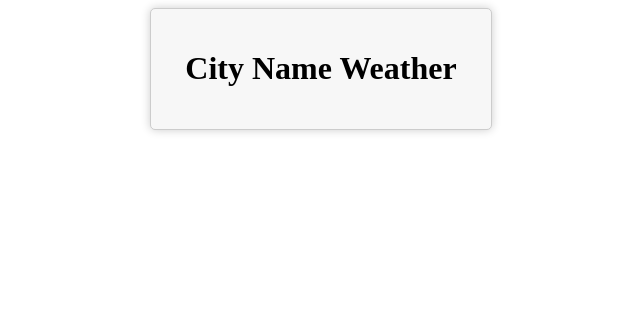
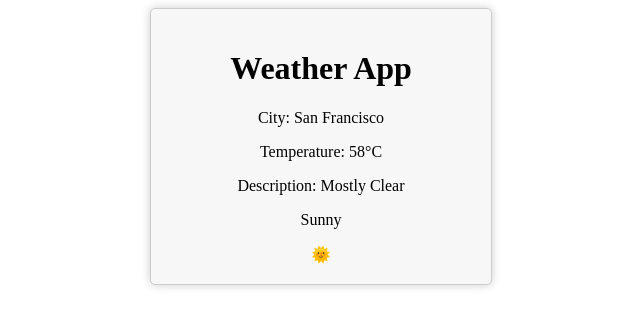
Before and after one commit to Cheesesth1/weatherApp, a React (Vite) app: page / in a window 1280 px wide. Shown: the top 326 px of the page, without its empty margins (319-959 px from the left). Built offline with nearby package versions, Linux system fonts and the light colour scheme.

Commit message:
sunny component

```diff
--- /dev/null
+++ b/src/components/sunnyWeather.jsx
@@ -0,0 +1,9 @@
+function SunnyWeather() {
+  return (
+    <div className="sunnyWeather">
+      <p>Sunny</p>
+      {"🌞"}
+    </div>
+  );
+}
+export default SunnyWeather;
--- a/src/components/weatherApp.jsx
+++ b/src/components/weatherApp.jsx
@@ -1,20 +1,35 @@
 import React, { useState } from "react";
-import "./WeatherApp.css"; // Create a CSS file for styling
+import "./WeatherApp.css";
+import SunnyWeather from "./sunnyWeather";
 
 function WeatherApp() {
   // Step 2: Set up initial state
   const [weatherData, setWeatherData] = useState({
-    temperature: "",
-    description: "",
-    cityName: "City Name",
+    temperature: "58",
+    description: "Mostly Clear",
+    city: "San Francisco",
+    condition: "sunny",
   });
+
+  const getWeatherUI = () => {
+    switch (weatherData.condition) {
+      case "sunny":
+        return <SunnyWeather />;
+
+      default:
+        return <p>Weather condition unknown</p>;
+    }
+  };
 
   return (
     <div className="weather-app">
-      <h1>{weatherData.cityName} Weather</h1>
-      <div className="temperature">{weatherData.temperature}</div>
-      <div className="description">{weatherData.description}</div>
-      {/* Add weather condition UI elements here */}
+      <h1>Weather App</h1>
+      <div className="weather-info">
+        <p>City: {weatherData.city}</p>
+        <p>Temperature: {weatherData.temperature}°C</p>
+        <p>Description: {weatherData.description}</p>
+      </div>
+      <div className="weather-condition">{getWeatherUI()}</div>
     </div>
   );
 }
```
Also changed, not shown: src/components/rainyWeather.jsx (added, +10 -0 lines), src/components/summer.jsx (deleted, +0 -13 lines), src/components/summer.css (deleted).
